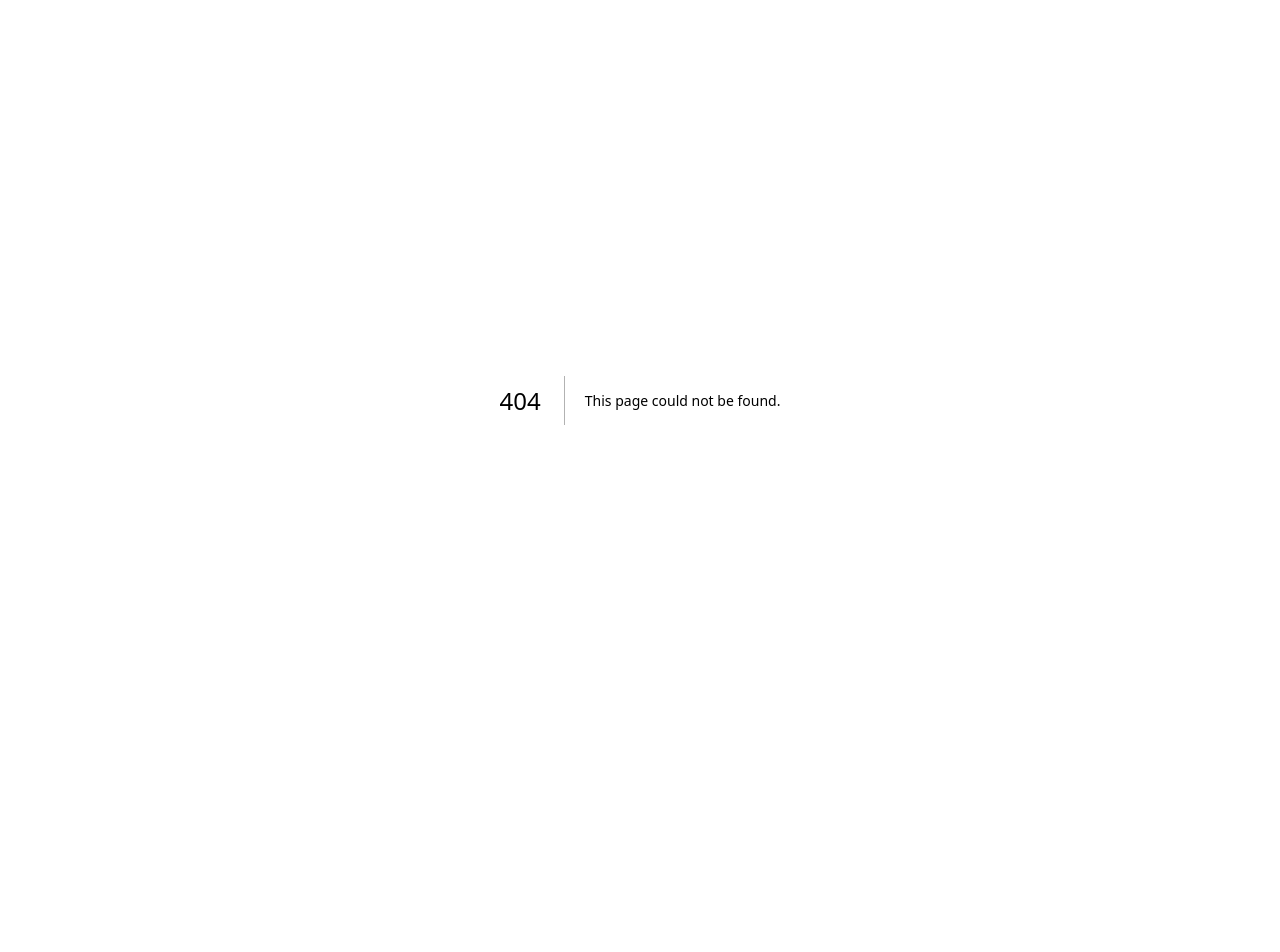
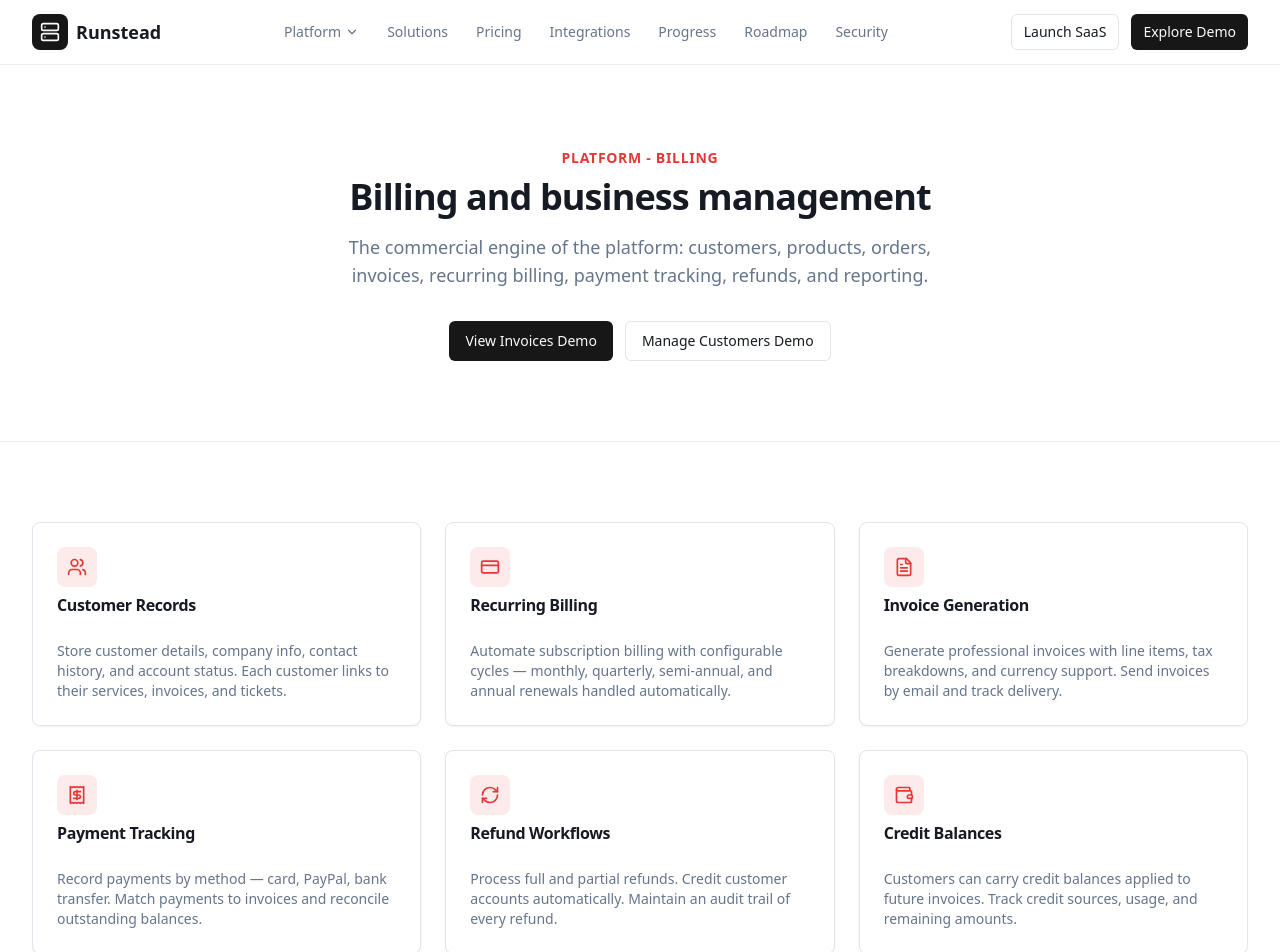
Before and after one commit to eshanized/Runstead, a Next.js app: page /platform/billing in a window 1280 px wide. Before the commit this address had no page. Shown: the top 952 px of the page. Before the commit the page ends 800 px from the top, so only its background shows below. Built offline with nearby package versions, Linux system fonts and the light colour scheme.

Commit message:
feat(platform): add billing platform page

```diff
--- /dev/null
+++ b/app/platform/billing/page.tsx
@@ -0,0 +1,93 @@
+import Link from 'next/link';
+import { Users, CreditCard, FileText, RefreshCw, TrendingUp, Receipt, Wallet, ArrowRight } from 'lucide-react';
+import { MarketingLayout } from '@/components/marketing/marketing-layout';
+import { SectionHeading } from '@/components/marketing/section-heading';
+import { StatusBadge } from '@/components/shared/status-badge';
+import { Button } from '@/components/ui/button';
+import { Card, CardContent, CardHeader, CardTitle } from '@/components/ui/card';
+import { Alert, AlertDescription, AlertTitle } from '@/components/ui/alert';
+
+const billingFeatures = [
+  { icon: Users, title: 'Customer Records', desc: 'Store customer details, company info, contact history, and account status. Each customer links to their services, invoices, and tickets.' },
+  { icon: CreditCard, title: 'Recurring Billing', desc: 'Automate subscription billing with configurable cycles — monthly, quarterly, semi-annual, and annual renewals handled automatically.' },
+  { icon: FileText, title: 'Invoice Generation', desc: 'Generate professional invoices with line items, tax breakdowns, and currency support. Send invoices by email and track delivery.' },
+  { icon: Receipt, title: 'Payment Tracking', desc: 'Record payments by method — card, PayPal, bank transfer. Match payments to invoices and reconcile outstanding balances.' },
+  { icon: RefreshCw, title: 'Refund Workflows', desc: 'Process full and partial refunds. Credit customer accounts automatically. Maintain an audit trail of every refund.' },
+  { icon: Wallet, title: 'Credit Balances', desc: 'Customers can carry credit balances applied to future invoices. Track credit sources, usage, and remaining amounts.' },
+  { icon: TrendingUp, title: 'Reporting & Reconciliation', desc: 'Revenue reports, outstanding balances, tax summaries, and payment method breakdowns for accounting reconciliation.' },
+];
+
+export default function BillingPage() {
+  return (
+    <MarketingLayout>
+      <section className="border-b border-border/60 py-20">
+        <div className="mx-auto max-w-7xl px-4 sm:px-6 lg:px-8">
+          <SectionHeading
+            eyebrow="Platform - Billing"
+            title="Billing and business management"
+            description="The commercial engine of the platform: customers, products, orders, invoices, recurring billing, payment tracking, refunds, and reporting."
+          />
+          <div className="mt-8 flex gap-3 justify-center">
+            <Button asChild><Link href="/demo/invoices">View Invoices Demo</Link></Button>
+            <Button asChild variant="outline"><Link href="/demo/customers">Manage Customers Demo</Link></Button>
+          </div>
+        </div>
+      </section>
+
+      <section className="border-b border-border/60 py-20">
+        <div className="mx-auto max-w-7xl px-4 sm:px-6 lg:px-8">
+          <div className="grid gap-6 sm:grid-cols-2 lg:grid-cols-3">
+            {billingFeatures.map((f) => (
+              <Card key={f.title}>
+                <CardHeader>
+                  <div className="flex h-10 w-10 items-center justify-center rounded-lg bg-accent/10 text-accent">
+                    <f.icon className="h-5 w-5" />
+                  </div>
+                  <CardTitle className="text-base">{f.title}</CardTitle>
+                </CardHeader>
+                <CardContent>
+                  <p className="text-sm text-muted-foreground">{f.desc}</p>
+                </CardContent>
+              </Card>
+            ))}
+          </div>
+        </div>
+      </section>
+
+      <section className="border-b border-border/60 bg-muted/30 py-20">
+        <div className="mx-auto max-w-7xl px-4 sm:px-6 lg:px-8">
+          <SectionHeading eyebrow="Demo preview" title="What you can try in the demo" />
+          <div className="mt-8 grid gap-4 sm:grid-cols-2 lg:grid-cols-3">
+            {[
+              'Browse and search customer records with filters and sorting',
+              'Create and edit customer profiles with form validation',
+              'View customer activity history and service summaries',
+              'Generate and manage invoices with line items and tax breakdowns',
+              'Mark invoices as paid, void, or refunded',
+              'View printable invoice details with payment history',
+            ].map((item) => (
+              <div key={item} className="rounded-lg border bg-card p-4 text-sm">{item}</div>
+            ))}
+          </div>
+        </div>
+      </section>
+
+      <section className="py-20">
+        <div className="mx-auto max-w-3xl px-4 sm:px-6 lg:px-8">
+          <Alert>
+            <AlertTitle>Demonstration notice</AlertTitle>
+            <AlertDescription>
+              The billing features shown in this demo are simulated. No real payments are processed,
+              no real invoices are issued, and no financial transactions occur. All data is stored
+              locally in your browser. The production platform will integrate with real payment
+              gateways through secured server-side connections.
+            </AlertDescription>
+          </Alert>
+          <div className="mt-8 text-center">
+            <Button asChild size="lg"><Link href="/demo/invoices">Try the invoices demo <ArrowRight className="ml-2 h-4 w-4" /></Link></Button>
+          </div>
+        </div>
+      </section>
+    </MarketingLayout>
+  );
+}
```
